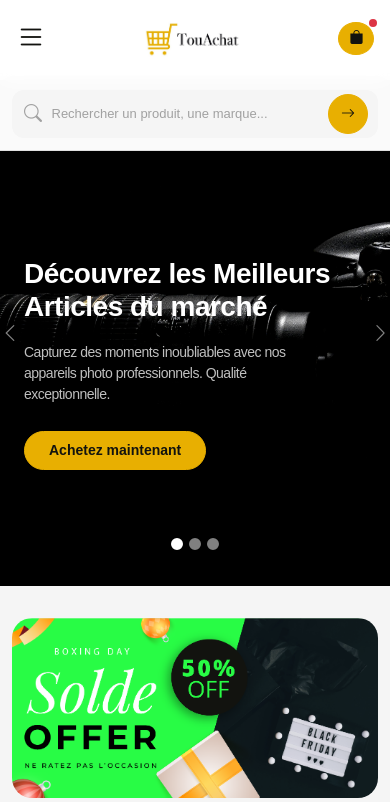
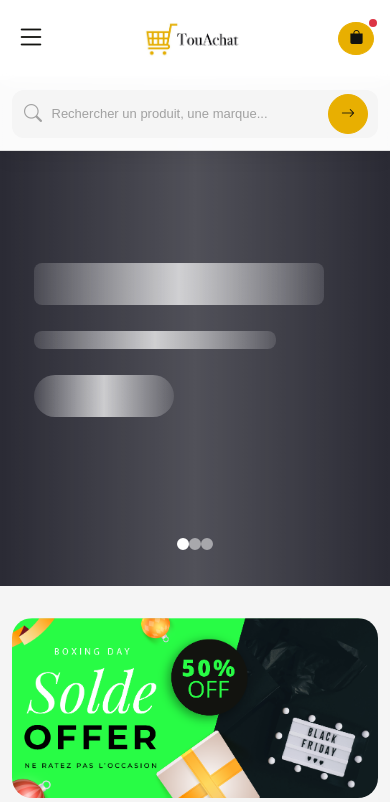
Before and after one commit to 02konan/Site_Ecomme, a Flask app: page / in a window 390 px wide. Shown: the top 802 px of the page. Run offline with Flask 3, Linux system fonts and the light colour scheme; data that the repository does not hold is empty; some libraries are stand-ins or nearby versions.

Commit message:
skeleton de chargement

```diff
--- a/static/css/style.css
+++ b/static/css/style.css
@@ -861,6 +861,155 @@
     gap: 8px;
 }
 
+.skeleton {
+    position: relative;
+    overflow: hidden;
+    background: var(--light-gray);
+}
+
+.skeleton::after {
+    content: '';
+    position: absolute;
+    inset: 0;
+    background: linear-gradient(90deg, rgba(255,255,255,0), rgba(255,255,255,0.7), rgba(255,255,255,0));
+    transform: translateX(-100%);
+    animation: skeleton-shimmer 1.2s infinite ease-in-out;
+}
+
+@keyframes skeleton-shimmer {
+    100% {
+        transform: translateX(100%);
+    }
+}
+
+.skeleton-card {
+    width: 100%;
+    min-height: 360px;
+    display: flex;
+    flex-direction: column;
+    gap: 12px;
+    border-radius: 12px;
+    background: var(--white);
+    padding: 0;
+}
+
+.skeleton-image {
+    width: 100%;
+    aspect-ratio: 4 / 3;
+    border-radius: 0;
+}
+
+.skeleton-line {
+    height: 12px;
+    width: 100%;
+    border-radius: 8px;
+    margin-bottom: 8px;
+}
+
+.skeleton-line.short {
+    width: 60%;
+}
+
+.skeleton-line.xshort {
+    width: 40%;
+}
+
+.skeleton-button {
+    width: calc(50% - 6px);
+    height: 34px;
+    border-radius: 999px;
+}
+
+.skeleton-card .product-body {
+    padding: 15px;
+    display: flex;
+    gap: 12px;
+}
+
+.skeleton-card .product-body .col-8,
+.skeleton-card .product-body .col-4 {
+    display: flex;
+    flex-direction: column;
+    justify-content: flex-start;
+    gap: 8px;
+}
+
+.skeleton-card .box-card-btn {
+    margin: 15px;
+    gap: 8px;
+    min-height: 40px;
+}
+
+#heroCarousel.loading .carousel-control-prev,
+#heroCarousel.loading .carousel-control-next {
+    opacity: 0;
+    pointer-events: none;
+}
+
+.carousel-hero-skeleton {
+    min-height: 700px;
+    display: flex;
+    align-items: center;
+    justify-content: center;
+    padding: 40px 20px;
+    background: #1e1e24;
+}
+
+.carousel-hero-skeleton.skeleton {
+    background: #2b2b35;
+}
+
+.carousel-hero-skeleton.skeleton::after {
+    background: linear-gradient(90deg, rgba(255,255,255,0), rgba(255,255,255,0.18), rgba(255,255,255,0));
+}
+
+.hero-skeleton-content {
+    width: min(720px, 90%);
+    display: flex;
+    flex-direction: column;
+    gap: 18px;
+}
+
+.hero-skeleton-title,
+.hero-skeleton-subtitle,
+.hero-skeleton-button {
+    background: rgba(255,255,255,0.12);
+}
+
+.hero-skeleton-title {
+    height: 42px;
+    width: 70%;
+}
+
+.hero-skeleton-subtitle {
+    height: 18px;
+    width: 55%;
+}
+
+.hero-skeleton-button {
+    width: 180px;
+    height: 42px;
+}
+
+@media (max-width: 768px) {
+    .carousel-hero-skeleton {
+        min-height: 520px;
+        padding: 32px 16px;
+    }
+
+    .hero-skeleton-title {
+        width: 90%;
+    }
+
+    .hero-skeleton-subtitle {
+        width: 75%;
+    }
+
+    .hero-skeleton-button {
+        width: 140px;
+    }
+}
+
 /* ========================
    CAROUSEL "À LA UNE"
    ======================== */
--- a/static/js/banner.js
+++ b/static/js/banner.js
@@ -11,6 +11,8 @@
         return ''
     }
 
+    showBannerSkeletons(3);
+
     fetch("/banner/list")
     .then(res => res.json())
     .then(response => {
@@ -19,6 +21,45 @@
     .catch(err => {
         console.error("Erreur produits:", err);
     });
+}
+
+function showBannerSkeletons(count = 3) {
+    const container = document.getElementById('heroCarousel');
+    if (!container) return;
+
+    const indicatorsContainer = container.querySelector('.carousel-indicators');
+    const innerContainer = container.querySelector('.carousel-inner');
+    if (!indicatorsContainer || !innerContainer) return;
+
+    indicatorsContainer.innerHTML = '';
+    innerContainer.innerHTML = '';
+    container.classList.add('loading');
+
+    for (let i = 0; i < count; i += 1) {
+        const indicator = document.createElement('button');
+        indicator.type = 'button';
+        indicator.setAttribute('aria-label', `Slide ${i + 1}`);
+        if (i === 0) {
+            indicator.classList.add('active');
+            indicator.setAttribute('aria-current', 'true');
+        }
+        indicatorsContainer.appendChild(indicator);
+
+        const slide = document.createElement('div');
+        slide.classList.add('carousel-item');
+        if (i === 0) slide.classList.add('active');
+
+        slide.innerHTML = `
+            <div class="carousel-hero-skeleton skeleton">
+                <div class="hero-skeleton-content">
+                    <div class="skeleton skeleton-line hero-skeleton-title"></div>
+                    <div class="skeleton skeleton-line hero-skeleton-subtitle"></div>
+                    <div class="skeleton skeleton-button hero-skeleton-button"></div>
+                </div>
+            </div>`;
+
+        innerContainer.appendChild(slide);
+    }
 }
 
 function afficheBanner(banners) {
@@ -34,6 +75,7 @@
 
     indicatorsContainer.innerHTML = '';
     innerContainer.innerHTML = '';
+    container.classList.remove('loading');
 
     banners.forEach((banner, index) => {
         const indicator = document.createElement('button');
--- a/static/js/produits.js
+++ b/static/js/produits.js
@@ -1,11 +1,82 @@
 document.addEventListener("DOMContentLoaded", () => {
+        showGridSkeletons(8);
+        showCarouselSkeletons(document.querySelector('.products-carousel-track'), 4);
         Produits();
         Produits_la_une();
-        afficheproduit_nouveaute();
+        produit_nouveaute();
 });
 
+function showGridSkeletons(count = 8) {
+    const container = document.getElementById("NosProduits");
+    if (!container) return;
+
+    let html = '';
+    for (let i = 0; i < count; i += 1) {
+        html += createGridSkeletonCard();
+    }
+    container.innerHTML = html;
+}
+
+function createGridSkeletonCard() {
+    return `
+        <div class="col-12 col-sm-6 col-md-4 col-lg-3">
+            <div class="product-card skeleton-card">
+                <div class="skeleton skeleton-image"></div>
+                <div class="product-body">
+                    <div class="col-8">
+                        <div class="skeleton skeleton-line"></div>
+                        <div class="skeleton skeleton-line short"></div>
+                        <div class="skeleton skeleton-line xshort"></div>
+                    </div>
+                    <div class="col-4">
+                        <div class="skeleton skeleton-line short"></div>
+                        <div class="skeleton skeleton-line xshort"></div>
+                    </div>
+                </div>
+                <div class="d-flex box-card-btn">
+                    <div class="skeleton skeleton-button"></div>
+                    <div class="skeleton skeleton-button"></div>
+                </div>
+            </div>
+        </div>`;
+}
+
+function showCarouselSkeletons(container, count = 4) {
+    if (!container) return;
+
+    let html = '';
+    for (let i = 0; i < count; i += 1) {
+        html += createCarouselSkeletonSlide();
+    }
+    container.innerHTML = html;
+}
+
+function createCarouselSkeletonSlide() {
+    return `
+        <div class="products-carousel-slide">
+            <div class="product-card skeleton-card">
+                <div class="skeleton skeleton-image"></div>
+                <div class="product-body">
+                    <div class="col-8">
+                        <div class="skeleton skeleton-line"></div>
+                        <div class="skeleton skeleton-line short"></div>
+                    </div>
+                    <div class="col-4">
+                        <div class="skeleton skeleton-line short"></div>
+                    </div>
+                </div>
+                <div class="d-flex box-card-btn">
+                    <div class="skeleton skeleton-button"></div>
+                    <div class="skeleton skeleton-button"></div>
+                </div>
+            </div>
+        </div>`;
+}
 
 function Produits_la_une() {
+    const carousel = document.querySelector('.products-carousel-track');
+    showCarouselSkeletons(carousel, 4);
+
     fetch("/produit_une/list")
         .then(res => res.json())
         .then(response => {
```
